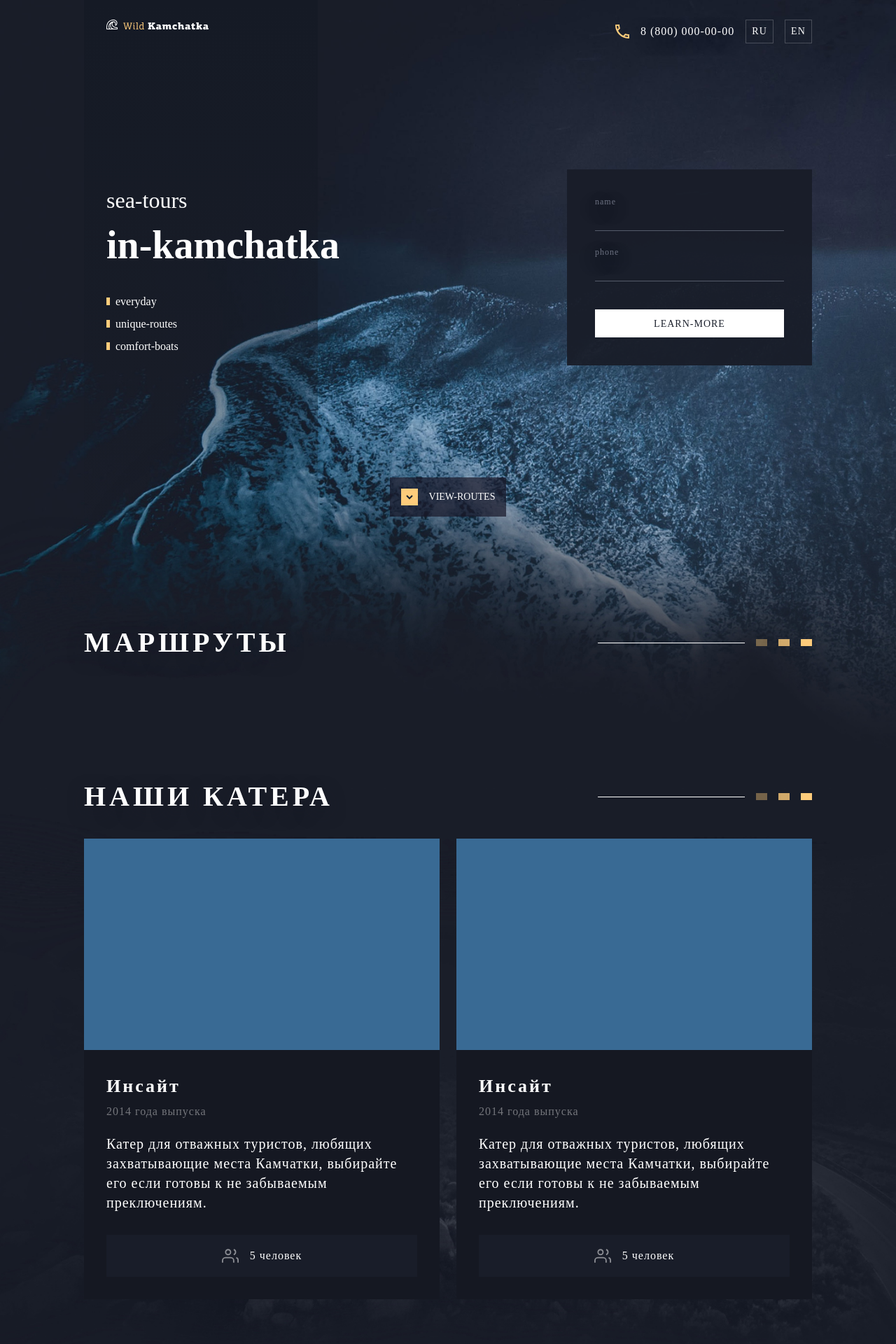
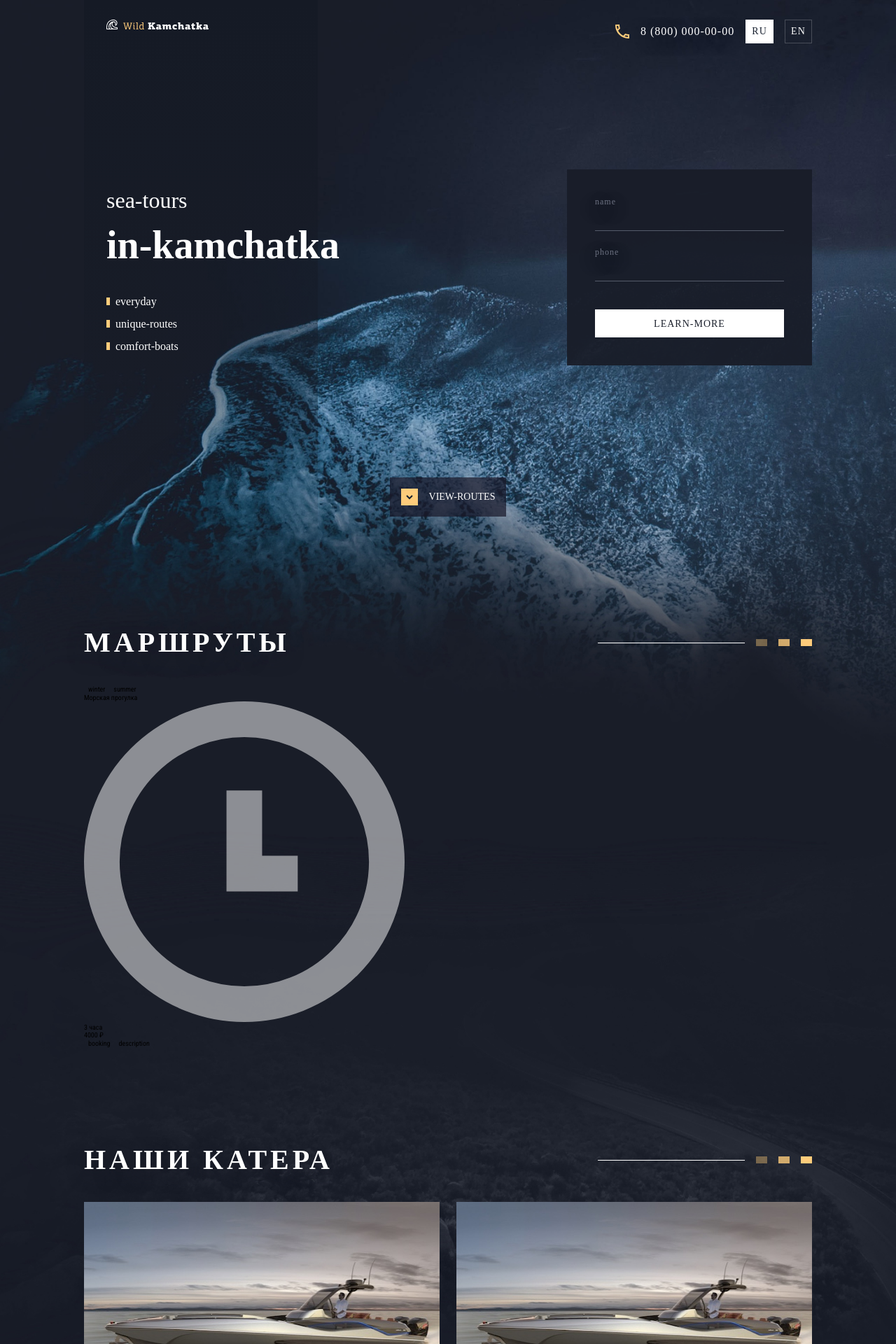
Before and after one commit to wiopriph/wk, a Vue app: page / in a window 1280 px wide. Shown: the top 1920 px of the page at 70% size. Built offline with nearby package versions, Linux system fonts and the light colour scheme.

Commit message:
add routes

```diff
--- a/src/components/boat-card/index.vue
+++ b/src/components/boat-card/index.vue
@@ -41,7 +41,7 @@ export default {
   &__gallery {
     width 100%
     height 30.2rem
-    background #396A94
+    background url("../../../src/assets/images/temp/boat.jpg")
 
     @media (max-width: 1040px) {
       height 17rem
--- /dev/null
+++ b/src/components/route-card/index.vue
@@ -0,0 +1,65 @@
+<template>
+  <div class="route">
+    <div class="route__image"></div>
+
+    <div class="route__description">
+      <div class="route__line">
+        <span>Морская прогулка</span>
+        <span><clock-icon/> 3 часа</span>
+      </div>
+
+      <span>4000 ₽</span>
+
+      <div class="route__line">
+        <button>{{$t('booking')}}</button>
+        <button>{{$t('description')}}</button>
+      </div>
+    </div>
+  </div>
+</template>
+
+<i18n>
+{
+  "ru": {
+    "booking": "Забронировать тур",
+    "description": "Описание"
+  },
+  "en": {
+    "booking": "Booking",
+    "description": "Description"
+  }
+}
+</i18n>
+
+<script>
+import ClockIcon from '@/assets/svg/clock.svg?inline'
+
+export default {
+  name: 'route-card',
+  components: {
+    ClockIcon
+  }
+}
+</script>
+
+<style lang="stylus">
+  .routes {
+    width 100%
+    max-width 45.8rem
+
+    &__image {
+      background url("../../../src/assets/images/temp/boat.jpg")
+    }
+
+    &__description {
+      padding 0 3.2rem 3.2rem 3.2rem
+    }
+
+    &__line{
+      display flex
+      flex-direction row
+      justify-content space-between
+      align-items center
+    }
+  }
+</style>
--- a/src/sections/footer/index.vue
+++ b/src/sections/footer/index.vue
@@ -60,7 +60,10 @@ export default {
 <style lang="stylus" scoped>
 .footer {
   padding 8.5rem 0
-  //background-image linear-gradient(180deg, rgba(25,30,40,0.30) 0%, rgba(25,30,40,0.60) 100%)
+
+  @media (max-width: 1040px) {
+    padding 3.2rem 0
+  }
 
   &__logo {
     height 1.5rem
@@ -84,7 +87,8 @@ export default {
 
   &__link {
     margin-right 2.4rem
-    display inline-block
+    display inline-flex
+    align-items center
     border 2px solid rgba(255, 255, 255, 0.2)
     color #FFFFFF
     padding .8rem
--- a/src/sections/header/index.vue
+++ b/src/sections/header/index.vue
@@ -7,7 +7,7 @@
         <phone-icon class="header__icon"/>
         <a class="header__phone" href="tel:+78000000000">8 (800) 000-00-00</a>
 
-        <router-link :to="{name: 'lang-home', params: {lang: 'ru'}}" class="wk-button" active-class="wk-button--active">ru</router-link>
+        <router-link :to="{name: 'lang-home', params: {lang: 'ru'}}" class="wk-button" active-class="wk-button--active" :class="{'wk-button--active': isRu}">ru</router-link>
         <router-link :to="{name: 'lang-home', params: {lang: 'en'}}" class="wk-button" active-class="wk-button--active">en</router-link>
       </div>
 
@@ -31,6 +31,11 @@ export default {
     LogoIcon,
     PhoneIcon,
     BurgerIcon
+  },
+  computed: {
+    isRu () {
+      return this.$i18n.locale === 'ru'
+    }
   }
 }
 </script>
--- /dev/null
+++ b/src/sections/routes/index.vue
@@ -0,0 +1,59 @@
+<template>
+  <div class="routes">
+    <div>
+      <button>{{$t('winter')}}</button>
+      <button>{{$t('summer')}}</button>
+    </div>
+    <route-card/>
+  </div>
+</template>
+
+<i18n>
+{
+  "ru": {
+    "winter": "winter",
+    "summer": "summer"
+  },
+  "en": {
+    "winter": "зима",
+    "summer": "лето"
+  }
+}
+</i18n>
+
+<script>
+import routeCard from '@/components/route-card/index.vue'
+
+export default {
+  name: 'home',
+  components: {
+    routeCard
+  }
+}
+</script>
+
+<style lang="stylus">
+  .routes {
+  }
+
+  .wk-button {
+    display inline-block
+    padding .8rem
+    font-family SFProText-Heavy
+    font-size 14px
+    letter-spacing 1.17px
+    text-align center
+    line-height 16px
+    text-transform uppercase
+
+    border 1px solid rgba(255, 255, 255, 0.2)
+    background initial
+    color #FFFFFF
+  }
+
+  .wk-button--active {
+    border 1px solid #FFFFFF
+    background #FFFFFF
+    color #182130
+  }
+</style>
--- a/src/views/Home.vue
+++ b/src/views/Home.vue
@@ -5,6 +5,7 @@
      <sections-home/>
 
      <wk-header title="routes" id="routes"/>
+     <sections-routes/>
 
      <wk-header title="boats" id="boats"/>
      <sections-boat/>
@@ -22,6 +23,7 @@ import wkHeader from '@/components/header/index.vue'
 
 import sectionsHeader from '@/sections/header/index.vue'
 import sectionsHome from '@/sections/home/index.vue'
+import sectionsRoutes from '@/sections/routes/index.vue'
 import sectionsContacts from '@/sections/contacts/index.vue'
 import sectionsBoat from '@/sections/boats/index.vue'
 import sectionsFooter from '@/sections/footer/index.vue'
@@ -31,6 +33,7 @@ export default {
   components: {
     sectionsHeader,
     sectionsHome,
+    sectionsRoutes,
     sectionsContacts,
     sectionsBoat,
     sectionsFooter,
```
Also changed, not shown: src/assets/images/temp/boat.jpg (added), src/assets/images/temp/girl.jpg (added).
